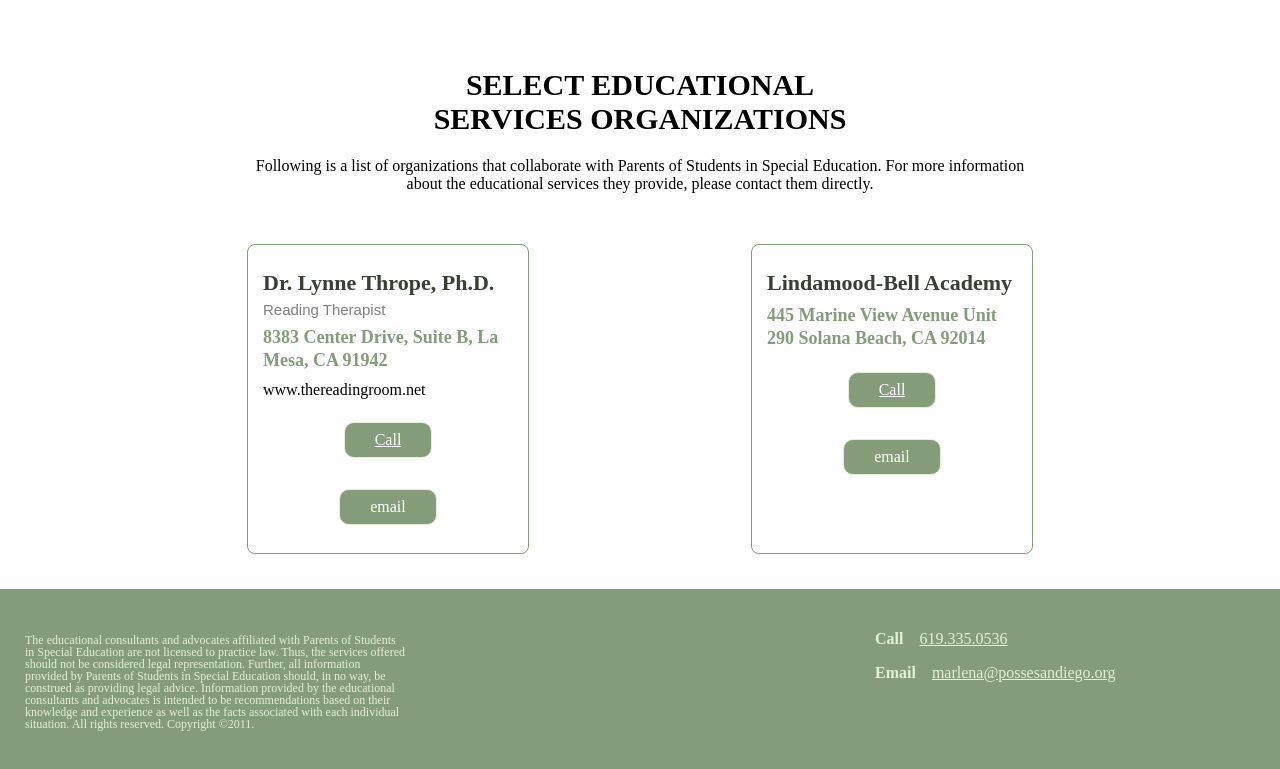
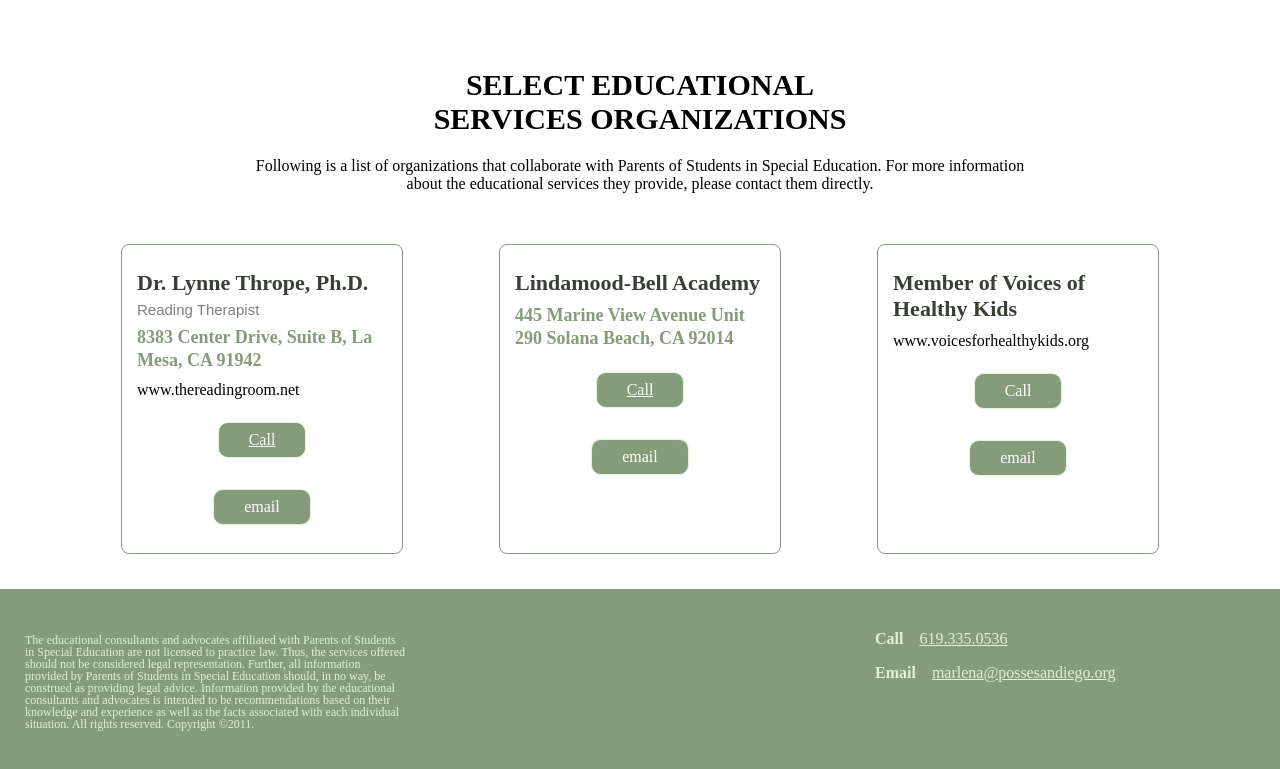
Before and after one commit to devNroses/p.o.s.s.e, a Nuxt app: page /services in a window 1280 px wide. Shown: the part 847-1616 px from the top of the page. Built offline with nearby package versions, Linux system fonts and the light colour scheme.

Commit message:
(feat) Adding new Member Card

```diff
--- a/pages/services.vue
+++ b/pages/services.vue
@@ -135,6 +135,15 @@ Solana Beach, CA 92014`,
         website: null,
         phone: "858-259-3206",
         contact: null
+      },
+      {
+        name: "Member of Voices of Healthy Kids",
+        jobType: null,
+        roomLocation: null,
+        address: null,
+        website: "www.voicesforhealthykids.org",
+        phone: null,
+        contact: null
       }
     ];
     return {
```
